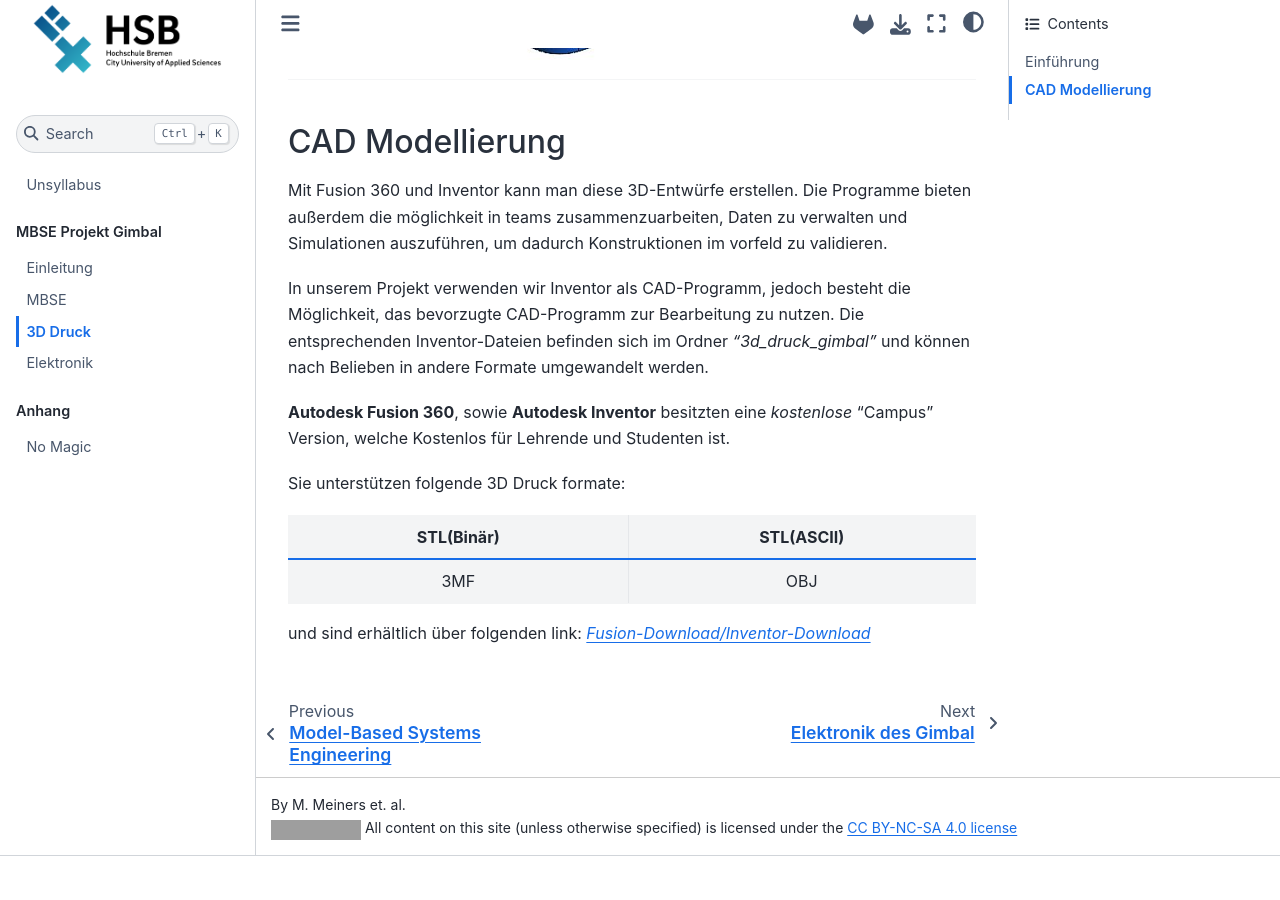
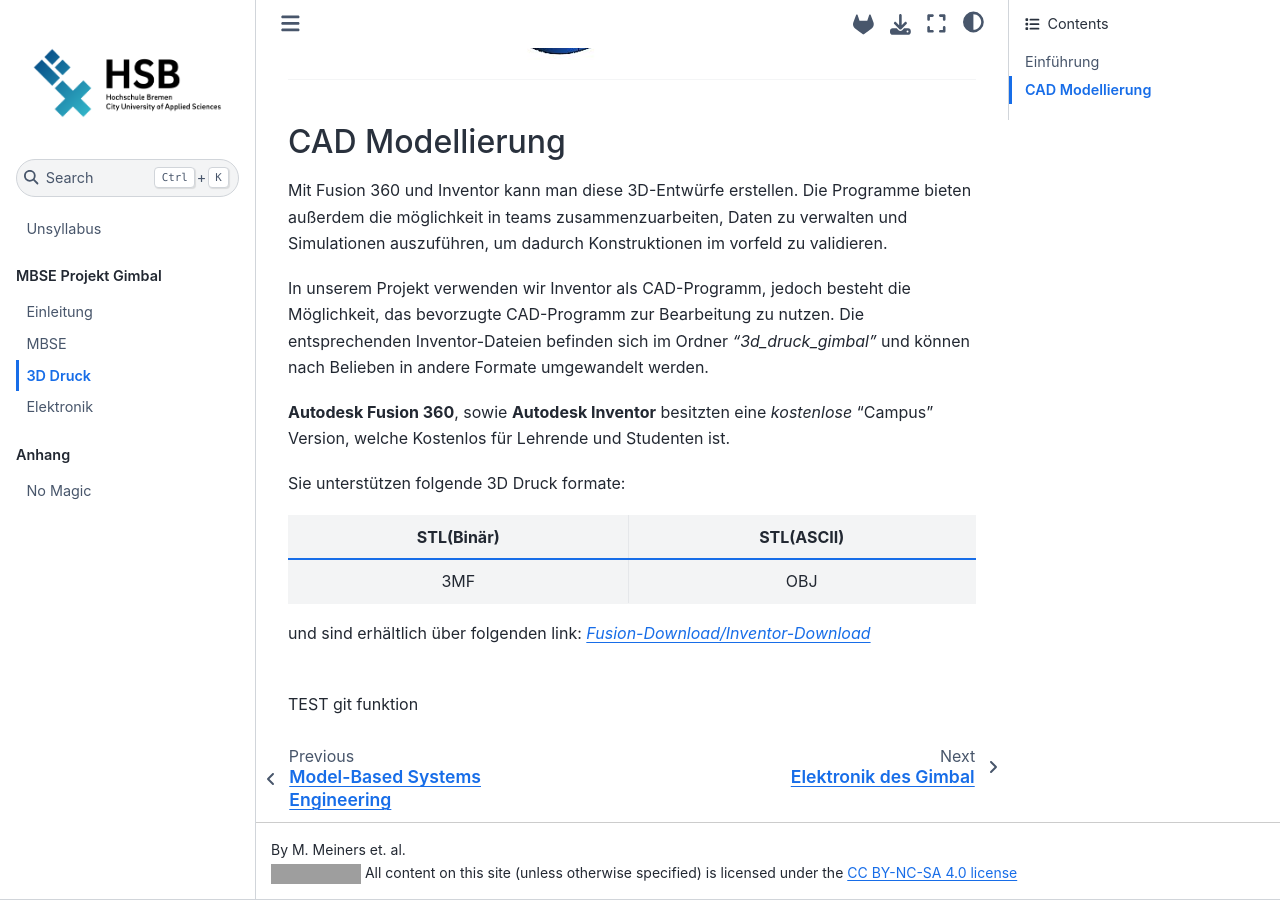
Before and after one commit to mimeiners/hil, a Jupyter Book: the page built from docs/class/03_prj.md, in a window 1280 px wide and 900 px high, scrolled down 1609 px. Built offline with Jupyter Book 1.0.4 settings and Sphinx 7.4.7 and the Sphinx Book theme 1.1.4, drawn with Linux system fonts in a browser that asks for light colours; before the commit the page ends 2465 px from its top, so only the background shows below that; grey boxes are pictures that could not be loaded.

Commit message:
TEST GIT

```diff
--- a/docs/class/03_prj.md
+++ b/docs/class/03_prj.md
@@ -43,3 +43,6 @@ Sie unterstützen folgende 3D Druck formate:
 
 und sind erhältlich über folgenden link: [_Fusion-Download/Inventor-Download_](https://www.autodesk.de/education/edu-software/overview?sorting=featured&filters=individual)
 </br></br>
+
+
+TEST git funktion
```
